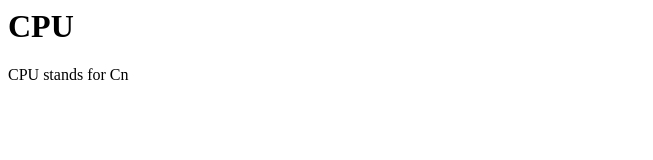
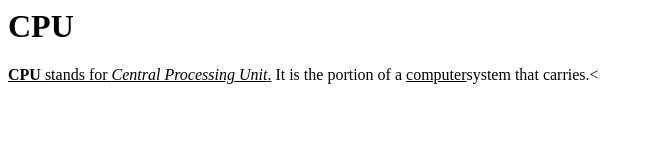
Before and after one commit to iamneo-production/bffabbbbdefdadaeccdfffebaeceaec, a website: page public/index.html in a window 1280 px wide. Shown: the whole page, without its empty margins (0-653 px from the left). Drawn offline with Linux system fonts and the light colour scheme.

Commit message:
Backup Commit

```diff
--- a/public/index.html
+++ b/public/index.html
@@ -1,5 +1,6 @@
 <html>
     <body>
-        <h1>CPU</h1>
-        <p>CPU stands for Cn</p>
+        <h1><b>CPU</b></h1>
+        <p><u><b>CPU</b> stands for <i>Central Processing Unit</i>.</u>
+        It is the portion of a <u>computer</u>system that carries.<
     </body>
```
